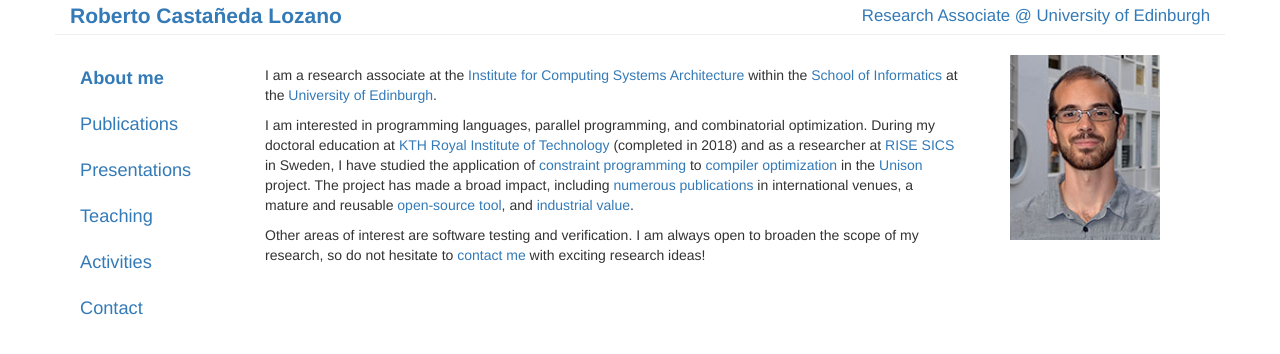
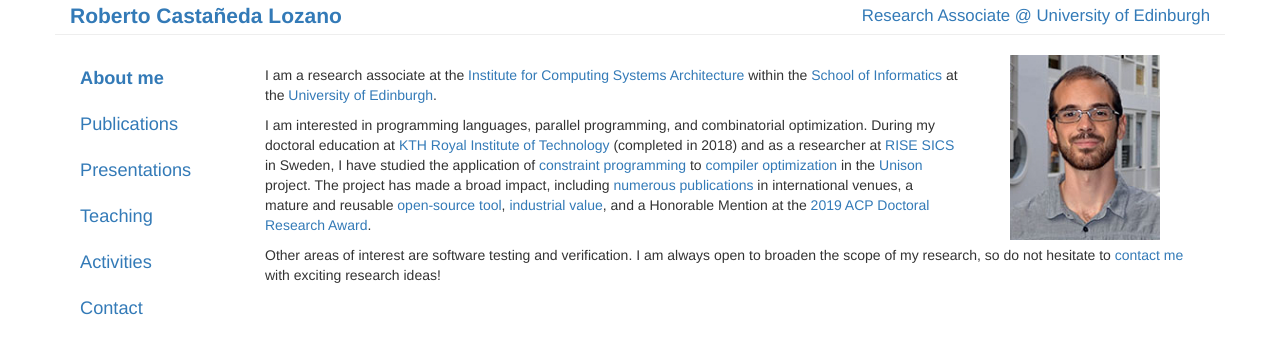
Before and after one commit to robcasloz/robcasloz.github.io, a Jekyll site: the page built from index.md, in a window 1280 px wide. Shown: the top 354 px of the page. Built offline with Jekyll 4.4.1, drawn with Linux system fonts in a browser that asks for light colours.

Commit message:
Update supervised students, add honorable mention

```diff
--- a/index.md
+++ b/index.md
@@ -19,9 +19,12 @@ of Technology](http://www.kth.se/en) (completed in 2018) and as a researcher at
 [compiler optimization](http://en.wikipedia.org/wiki/Compiler_optimization) in
 the [Unison](http://unison-code.github.io/) project. The project has made a
 broad impact, including [numerous publications](/publications.html) in
-international venues, a mature and reusable [open-source
-tool](https://github.com/unison-code/unison), and [industrial
-value](https://www.ericsson.com/research-blog/outperforming-state-art-compilers-unison/).
+international venues,
+a mature and reusable [open-source
+tool](https://github.com/unison-code/unison), [industrial
+value](https://www.ericsson.com/research-blog/outperforming-state-art-compilers-unison/),
+and a Honorable Mention at the
+[2019 ACP Doctoral Research Award](https://www.a4cp.org/awards/doctoral-research-award).
 
 Other areas of interest are software testing and verification. I am always open
 to broaden the scope of my research, so do not hesitate to [contact
```
Also changed, not shown: _posts/2010-10-01-teaching.md (+3 -0 lines), _posts/2010-12-01-publications.md (+3 -2 lines).
